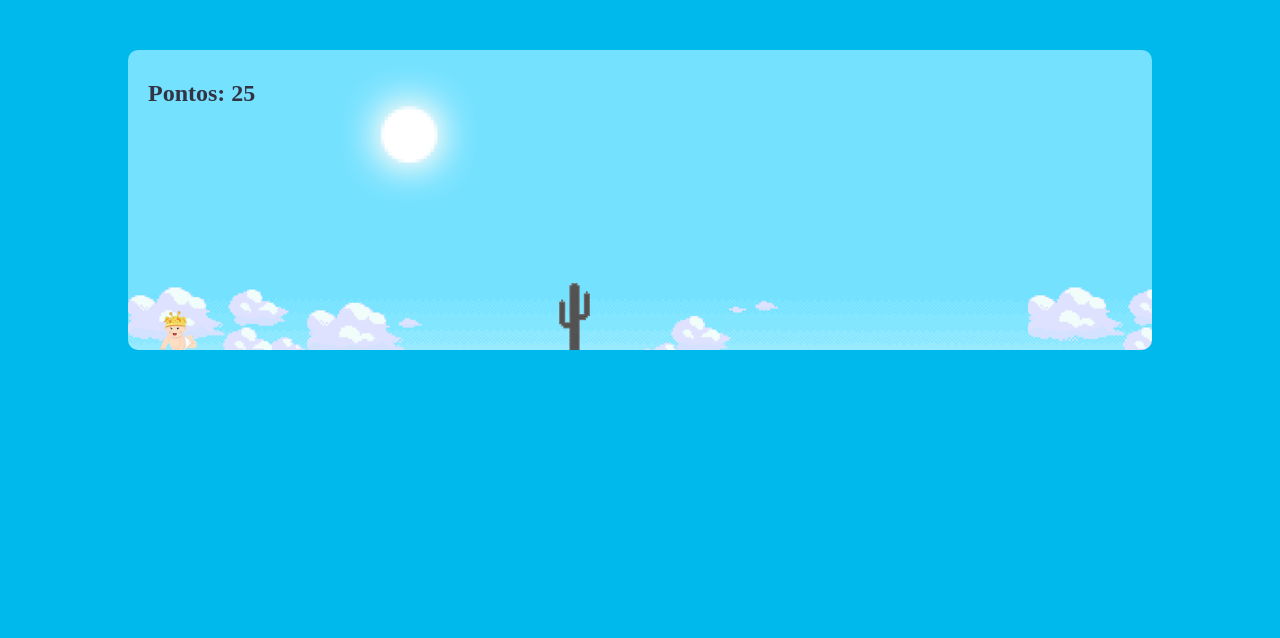
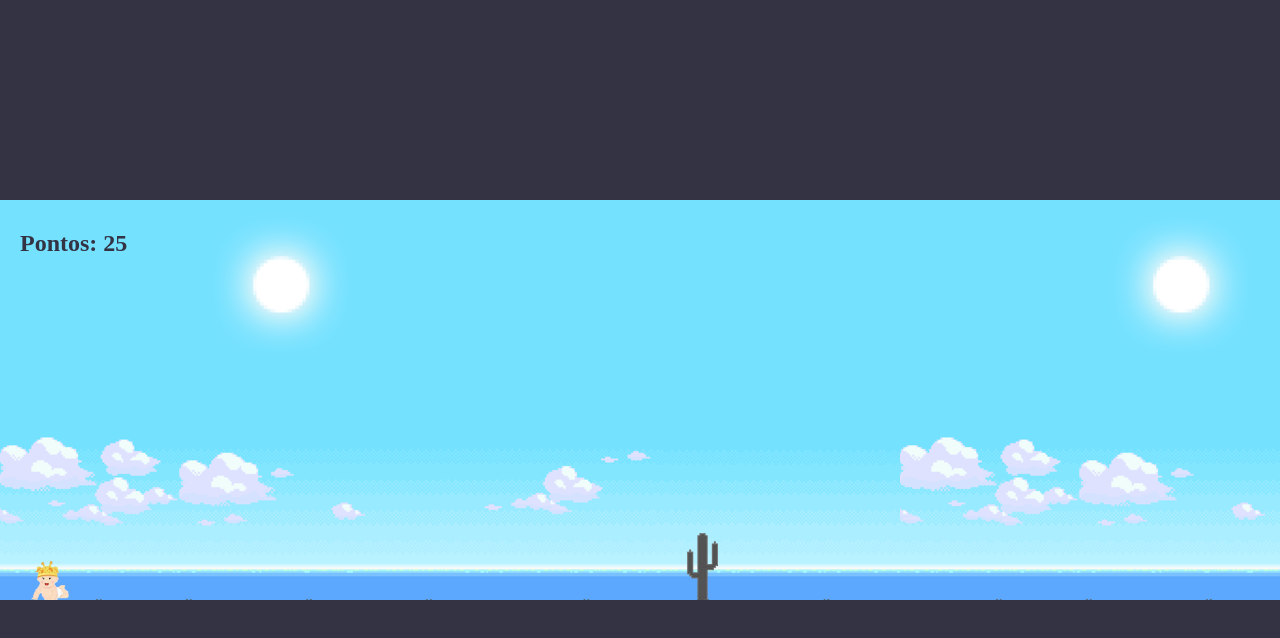
Before and after one commit to adolpho-cavalcanti/baby, a plain HTML site: page index.html in a window 1280 px wide. Drawn offline with Linux system fonts and the light colour scheme.

Commit message:
Ajusting styles

```diff
--- a/script.js
+++ b/script.js
@@ -30,14 +30,14 @@ setInterval(() => {
     window.getComputedStyle(cacto).getPropertyValue("left")
   );
 
-  if (cactoLeft > 40 && cactoLeft < 120 && dinoBottom <= 50 && !alreadyJump) {
+  /*if (cactoLeft > 40 && cactoLeft < 120 && dinoBottom <= 50 && !alreadyJump) {
     alert(`Game Over! Sua pontuação foi de: ${count}. Você precisa de 100 pontos`);
     count = 0;
   }
   if(count >= 100) {
     alert(`Parabéns Você está convidado para o nosso chá da Aurora!`);
     window.location= "https://ge.globo.com";
-  }
+  }*/
 
   count++;
   score.innerHTML = `Pontos: ${count}`;
--- a/style.css
+++ b/style.css
@@ -8,15 +8,16 @@ body {
   height: 100vh;
   display: flex;
   justify-content: center;
-  margin-top: 50px;
-  background-color: #00b9ec;
+  align-items: center;
+  background-color: #334;
+  border: none;
+
 }
 
 .game {
-  border-bottom: 2px solid 74E1FF;
-  border-radius: 10px;;
-  height: 300px;
-  width: 80%;
+  border: none;
+  height: 50%;
+  width: 100%;
   position: relative;
   overflow: hidden;
   background-color: #f7f7f7;
```
